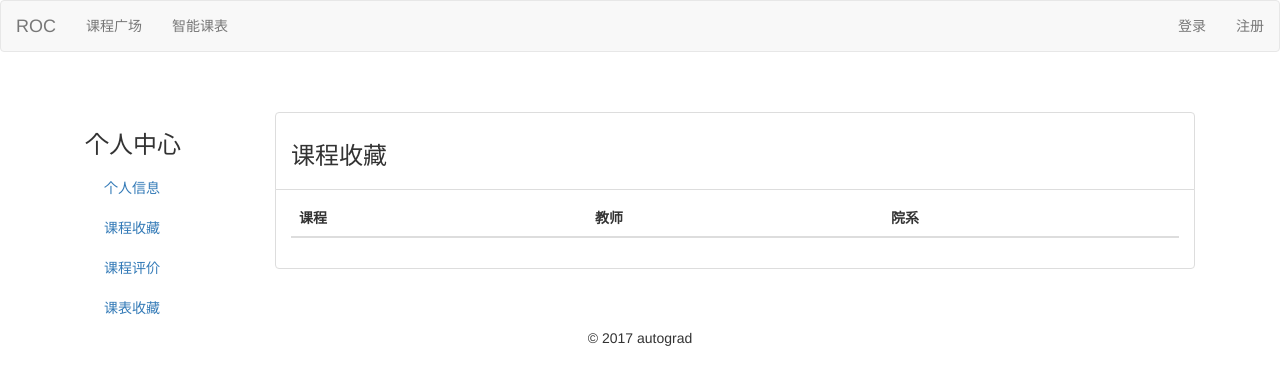
After one commit to thss15fyt/ROC, a Django app: page /user_courses in a window 1280 px wide. The commit adds this page. Shown: the top 385 px of the page. Run offline with Django 3.2, Linux system fonts and the light colour scheme; lists and menus that the app fills with data are empty; some libraries are stand-ins or nearby versions.

Commit message:
Implement front-end user stared courses. Ref #9

```diff
--- a/ROC/templates/user_center/user_center.html
+++ b/ROC/templates/user_center/user_center.html
@@ -1,9 +1,17 @@
 {% extends 'base/base.html' %}
+{% load bootstrap3 %}
+
 {% block content %}
 <div class="container-fluid">
     <div class="row">
         <div class="col-md-2 sidebar">
-        {% block user_center_sidebar %}{% endblock %}
+            <h3>个人中心</h3>
+            <ul class="nav nav-sidebar">
+                <li><a href="{% url 'user_info' %}">{% bootstrap_icon 'user' %}&nbsp;个人信息</a></li>
+                <li><a href="{% url 'user_courses' %}">{% bootstrap_icon 'star' %}&nbsp;课程收藏</a></li>
+                <li><a href="">{% bootstrap_icon 'comment' %}&nbsp;课程评价</a></li>
+                <li><a href="">{% bootstrap_icon 'calendar' %}&nbsp;课表收藏</a></li>
+            </ul>
         </div>
         <div class="col-md-10 main">
         {% block user_center_content %}{% endblock %}
--- /dev/null
+++ b/ROC/templates/user_center/user_courses.html
@@ -0,0 +1,32 @@
+{% extends 'user_center/user_center.html' %}
+
+{% block user_center_content %}
+    <ul class="list-group">
+        <li class="list-group-item clearfix">
+            <div class="word-wrap">
+                <h3>课程收藏</h3>
+            </div>
+        </li>
+        <li class="list-group-item clearfix">
+            <div class="word-wrap">
+                <table class="table table-striped">
+                  <thead>
+                    <tr>
+                      <th>课程</th>
+                      <th>教师</th>
+                      <th>院系</th>
+                    </tr>
+                  </thead>
+                  <tbody>
+                    {% for course in courses %}
+                    <tr>
+                      <td><a href="/course_detail?id={{course.id}}">{{course.name}}</a></td>
+                      <td>{{course.teacher}}</td>
+                      <td>{{course.apartment.name}}</td>
+                    </tr>
+                    {% endfor %}
+                </table>
+            </div>
+        </li>
+    </ul>
+{% endblock %}
--- a/ROC/urls.py
+++ b/ROC/urls.py
@@ -12,6 +12,7 @@ urlpatterns = [
 
     # user center
     url(r'user_info$', user_center_views.user_info, name='user_info'),
+    url(r'user_courses$', user_center_views.user_courses, name='user_courses'),
 
     # course comment
     url(r'^course_all', course_comment_views.course_all, name='course_all'),
--- a/ROC/views/user_center_views.py
+++ b/ROC/views/user_center_views.py
@@ -3,3 +3,7 @@ from django.shortcuts import render, redirect
 
 def user_info(request):
     return render(request, 'user_center/user_info.html')
+
+
+def user_courses(request):
+    return render(request, 'user_center/user_courses.html')
```
Also changed, not shown: ROC/templates/user_center/user_info.html (+0 -9 lines).
